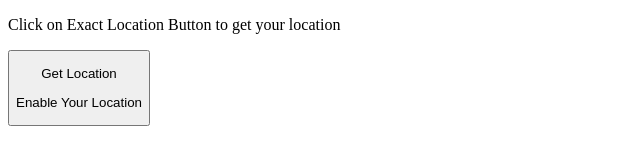
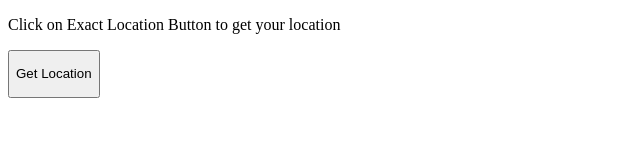
Before and after one commit to henil2210/sample, a plain HTML site: page index.html in a window 1280 px wide. Shown: the whole page, without its empty margins (0-640 px from the left). Drawn offline with Linux system fonts and the light colour scheme.

Commit message:
Update index.html

```diff
--- a/index.html
+++ b/index.html
@@ -3,7 +3,6 @@
          <p>Click on Exact Location Button to get your location </p>
          <button onclick="getPreciseLocation()" Precise Location </button>
          <p id="location">Get Location</p>
-          <p> Enable Your Location </p>
          <script>
             var x = document.getElementById("location");
             function getPreciseLocation(){
```
